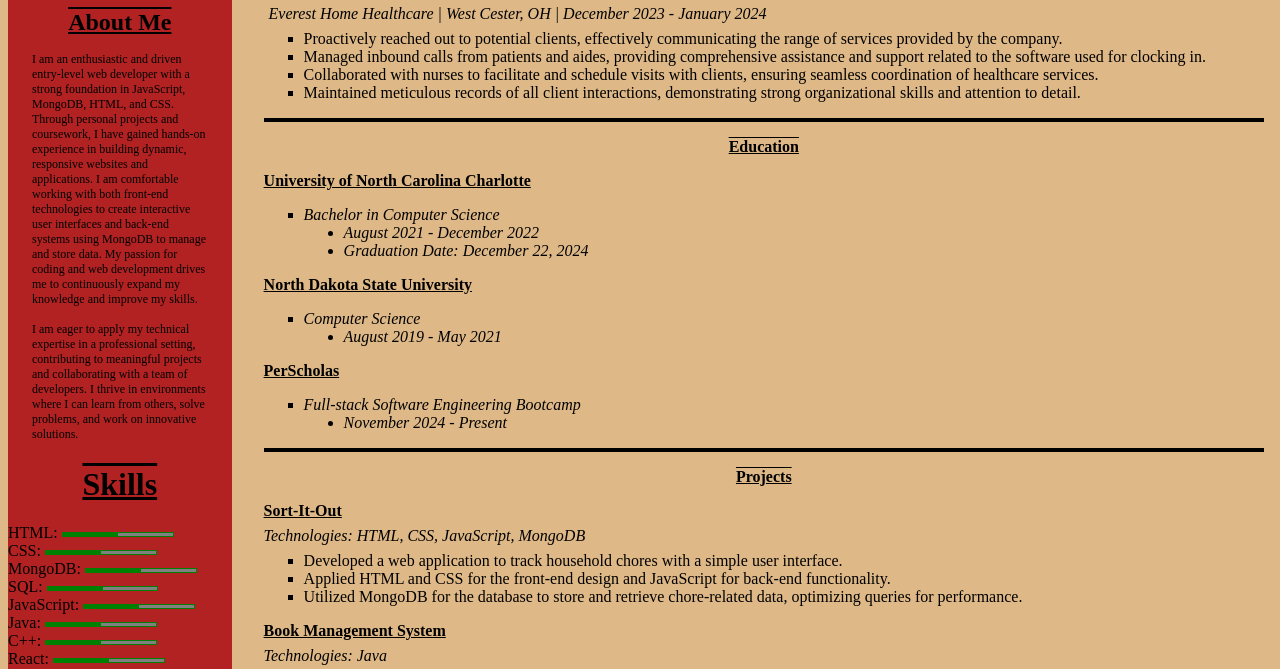
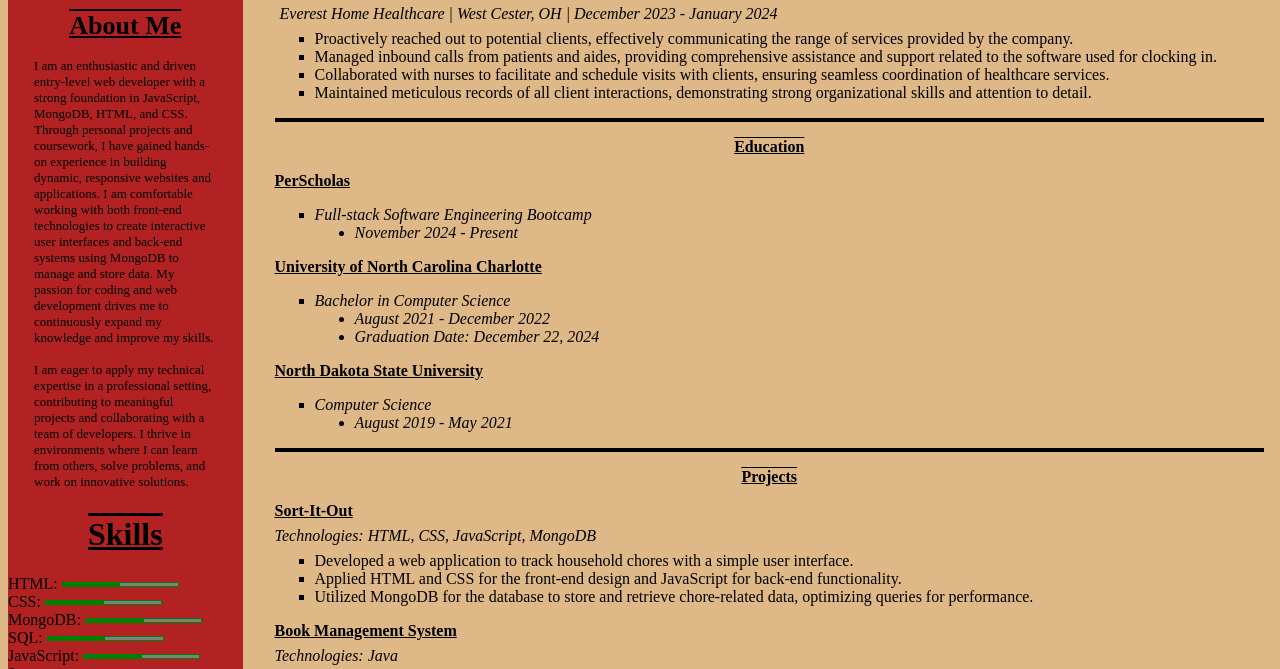
Before and after one commit to Sumanlamitare/htmlResume, a plain HTML site: page index.html in a window 1280 px wide. Shown: the part 260-929 px from the top of the page. Drawn offline with Linux system fonts and the light colour scheme.

Commit message:
make changes to content in html and change style.css

```diff
--- a/index.html
+++ b/index.html
@@ -158,6 +158,13 @@
         <div class="education">
           <p id="educationlabel">Education</p>
 
+          <p id="collegeName">PerScholas</p>
+          <ul>
+            <li id="program">Full-stack Software Engineering Bootcamp</li>
+            <ul>
+              <li id="year">November 2024 - Present</li>
+            </ul>
+          </ul>
           <p id="collegeName">University of North Carolina Charlotte</p>
           <ul>
             <li id="program">Bachelor in Computer Science</li>
@@ -175,13 +182,6 @@
             </ul>
           </ul>
 
-          <p id="collegeName">PerScholas</p>
-          <ul>
-            <li id="program">Full-stack Software Engineering Bootcamp</li>
-            <ul>
-              <li id="year">November 2024 - Present</li>
-            </ul>
-          </ul>
           <hr />
         </div>
         <div class="projects">
--- a/style.css
+++ b/style.css
@@ -10,9 +10,13 @@ body {
 .profileSection {
   background-color: firebrick;
   /* border: solid saddlebrown; */
-  /* height: auto; */
-  width: 400px;
+  height: auto;
+  width: 450px;
   display: inline-block;
+  /* position: relative; */
+  /* display: flex;
+  justify-content: flex-end;
+  flex-direction: column; */
 }
 
 .profilePicture {
@@ -45,7 +49,7 @@ body {
   /* border: solid yellow; */
   height: auto;
   width: auto;
-  font-size: 12px;
+  font-size: 13px;
   font-family: "Times New Roman", Times, serif;
   margin: 2em;
 }
@@ -73,7 +77,7 @@ progress {
   width: 50%;
   height: auto;
   display: flex;
-  margin: 0;
+
   justify-self: center;
   justify-content: space-around;
   margin: 1em;
@@ -82,6 +86,8 @@ progress {
   /* border: solid blue; */
   width: 25px;
   height: 25px;
+  /* margin-top: 10em; */
+
   /* border-radius: 100%; */
 }
 #linkedin img {
```
